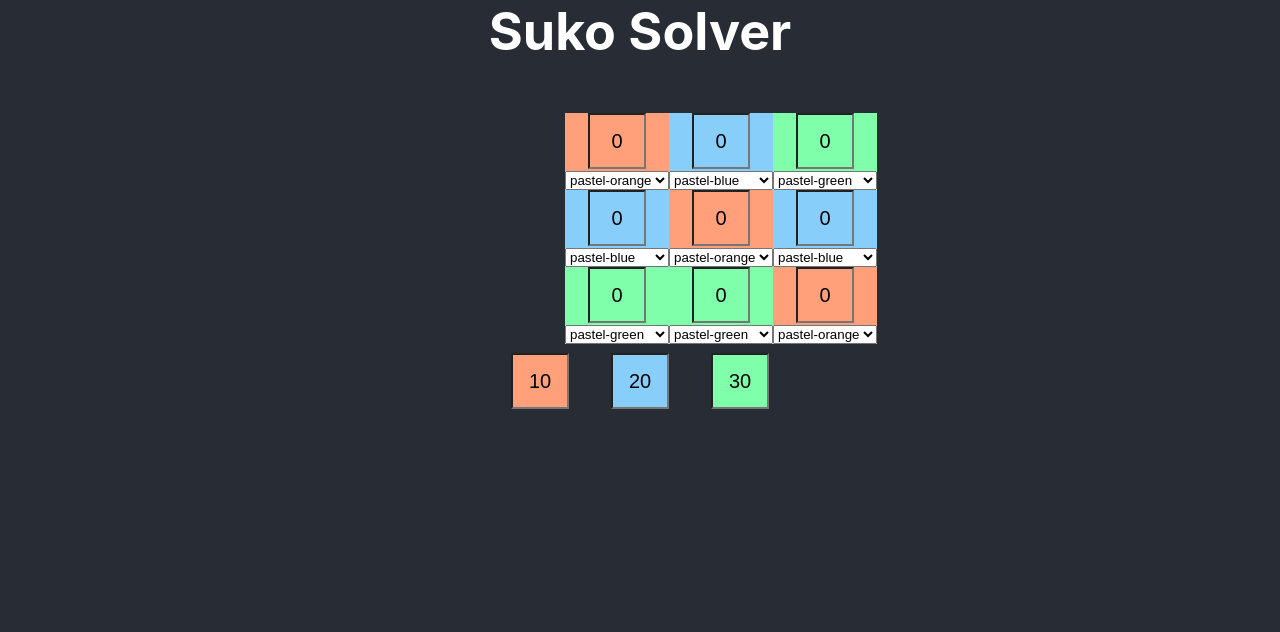
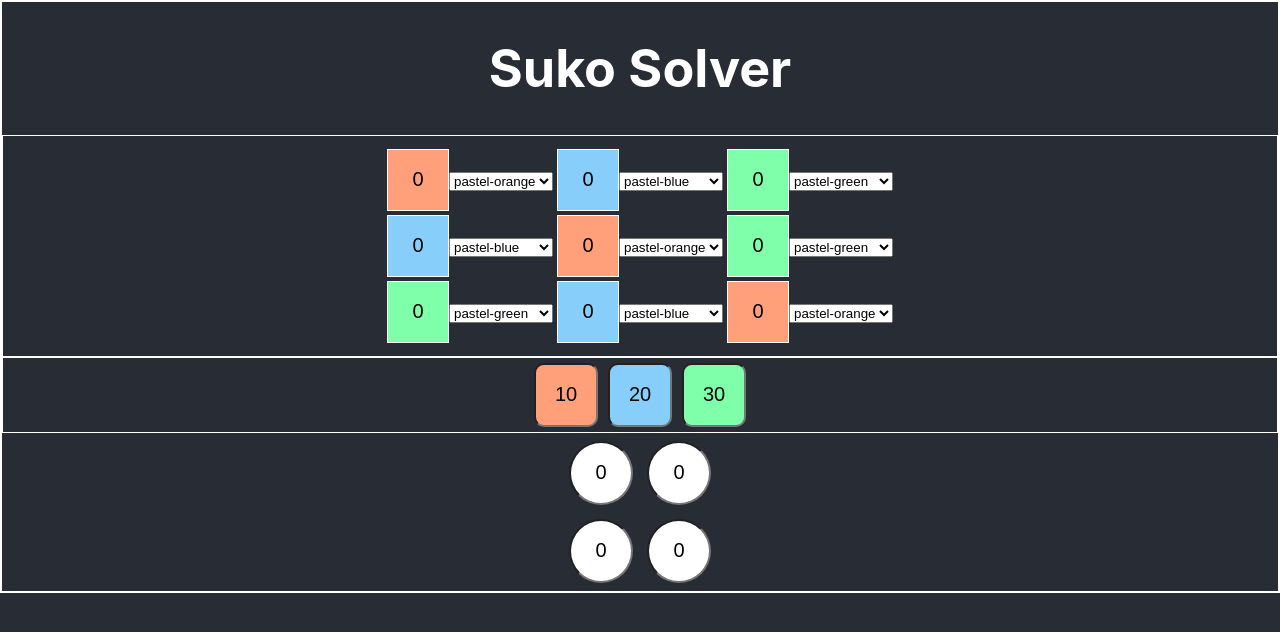
Before and after one commit to elliotdes/suko-solver, a React (Create React App) app: page / in a window 1280 px wide. Shown: the top 632 px of the page. Built offline with nearby package versions, Linux system fonts and the light colour scheme.

Commit message:
Cleanup css

```diff
--- a/src/App.css
+++ b/src/App.css
@@ -5,6 +5,10 @@ body {
 
 .App {
   text-align: center;
+}
+
+div {
+  border: 1px solid white;
 }
 
 .App-header {
@@ -15,40 +19,28 @@ body {
   font-size: calc(10px + 2vmin);
 }
 
-h1 {
-  margin: 0;
-}
-
-.grid-container {
-  display: flex;
-  justify-content: center;
-  align-items: center;
-  padding: 40px 0;
-}
-
-.grid {
-  display: grid;
-  grid-template-columns: repeat(3, 1fr);
-  grid-template-rows: repeat(3, 1fr);
-  width: 150px;
-  height: 150px;
-  /* border: 1px solid white; */
-  padding: 10px;
-}
 
 .square {
-  width: 33px;
-  height: 33px;
+  width: 50px;
+  height: 50px;
+  font-size: 20px;
   border: 1px solid white;
   text-align: center;
   padding: 5px;
 }
 
-.sum-container {
-  display: flex;
+.grid {
+  /* width: 150px; */
+  /* height: 150px; */
+  /* border: 1px solid white; */
+  padding: 10px;
+  margin: 0 auto;
+}
+
+.grid-container {
   justify-content: center;
   align-items: center;
-  margin-top: 40px;
+  /* padding: 40px 0; */
 }
 
 .sum {
@@ -57,6 +49,28 @@ h1 {
   border-radius: 10px;
   padding: 5px;
   margin: 5px;
+  font-size: 20px;
+  text-align: center;
+}
+
+.sum-container {
+  /* display: flex; */
+  justify-content: center;
+  align-items: center;
+  /* margin-top: 40px; */
+}
+
+.quad-sums {
+  margin: 0 auto;
+}
+
+.quad-sum-input {
+  width: 50px;
+  height: 50px;
+  border-radius: 100px;
+  padding: 5px;
+  margin: 5px;
+  font-size: 20px;
   text-align: center;
 }
 
--- a/src/App.js
+++ b/src/App.js
@@ -2,12 +2,17 @@ import React, { useState } from "react";
 import "./App.css";
 import Grid from "./Components/Grid";
 import Sum from "./Components/Sum";
+import QuadSum from "./Components/QuadSum";
 
 function App() {
   const [grid, setGrid] = useState([
     [0, 0, 0],
     [0, 0, 0],
     [0, 0, 0],
+  ]);
+  const [quad, setQuad] = useState([
+    [0, 0],
+    [0, 0],
   ]);
   const [colors, setColors] = useState([
     ["#FFA07A", "#87CEFA", "#7FFFAA"],
@@ -44,6 +49,12 @@ function App() {
     setGrid(newGrid);
     const color = colors[row][col];
     checkSum(newGrid, color, colorSum[color]);
+  };
+
+  const handleQuadChange = (row, col, value) => {
+    const newQuad = [...quad];
+    newQuad[row][col] = value;
+    setQuad(newQuad);
   };
 
   const handleColorChange = (row, col, color) => {
@@ -94,6 +105,7 @@ function App() {
           onChange={handleSumChange}
         />
       </div>
+      <QuadSum onChange={handleQuadChange} quads={quad} />
     </div>
   );
 }
--- a/src/Components/Grid.js
+++ b/src/Components/Grid.js
@@ -16,16 +16,13 @@ function Square({ value, color, row, col, onChange, onColorChange }) {
   };
 
   return (
-    <div style={{ backgroundColor: color }} onContextMenu={openColorPicker}>
+    <td onContextMenu={openColorPicker}>
       <input
+        className="square"
         type="number"
         value={value}
         onChange={handleChange}
         style={{
-          width: "50px",
-          height: "50px",
-          fontSize: "20px",
-          textAlign: "center",
           backgroundColor: color,
         }}
       />
@@ -34,18 +31,19 @@ function Square({ value, color, row, col, onChange, onColorChange }) {
         <option value="#87CEFA">pastel-blue</option>
         <option value="#7FFFAA">pastel-green</option>
       </select>
-    </div>
+    </td>
   );
 }
 
 const Grid = (props) => {
-  let rows = [];
-  for (let i = 0; i < 3; i++) {
-    let row = [];
-    for (let j = 0; j < 3; j++) {
-      row.push(
+  return (
+    <table className="grid">
+      <tbody>
+        {props.grid.map((row, i) => (
+          <tr key={i}>
+            {row.map((col, j) => (
               <Square
-          key={i + "-" + j}
+                key={j}
                 value={props.grid[i][j]}
                 color={props.colors[i][j]}
                 row={i}
@@ -53,11 +51,11 @@ const Grid = (props) => {
                 onChange={props.onChange}
                 onColorChange={props.onColorChange}
               />
+            ))}
+          </tr>
+        ))}
+      </tbody>
+    </table>
   );
-    }
-    rows.push(<div key={i}>{row}</div>);
-  }
-  return <div className="grid">{rows}</div>;
 };
-
 export default Grid;
--- /dev/null
+++ b/src/Components/QuadSum.js
@@ -0,0 +1,25 @@
+const QuadSum = (props) => {
+  const handleChange = (e) => {};
+
+  return (
+    <table className="quad-sums">
+      {props.quads.map((row, i) => (
+        <tr key={i}>
+          {row.map((col, j) => (
+            <td>
+              <input
+                className="quad-sum-input"
+                key={j}
+                type="number"
+                value={col}
+                onChange={(e) => handleChange(e, i, j)}
+              />
+            </td>
+          ))}
+        </tr>
+      ))}
+    </table>
+  );
+};
+
+export default QuadSum;
--- a/src/Components/Sum.js
+++ b/src/Components/Sum.js
@@ -10,26 +10,15 @@ const Sum = ({ color, initialValue, onChange }) => {
   };
 
   return (
-    <div
-      style={{
-        width: "100px",
-        height: "50px",
-        display: "inline-block",
-      }}
-    >
     <input
+      className="sum"
       type="number"
       value={value}
       onChange={handleChange}
       style={{
         backgroundColor: color,
-          width: "50px",
-          height: "50px",
-          fontSize: "20px",
-          textAlign: "center",
       }}
     />
-    </div>
   );
 };
 
```
Lines whose indentation alone changed are shown as unchanged.
